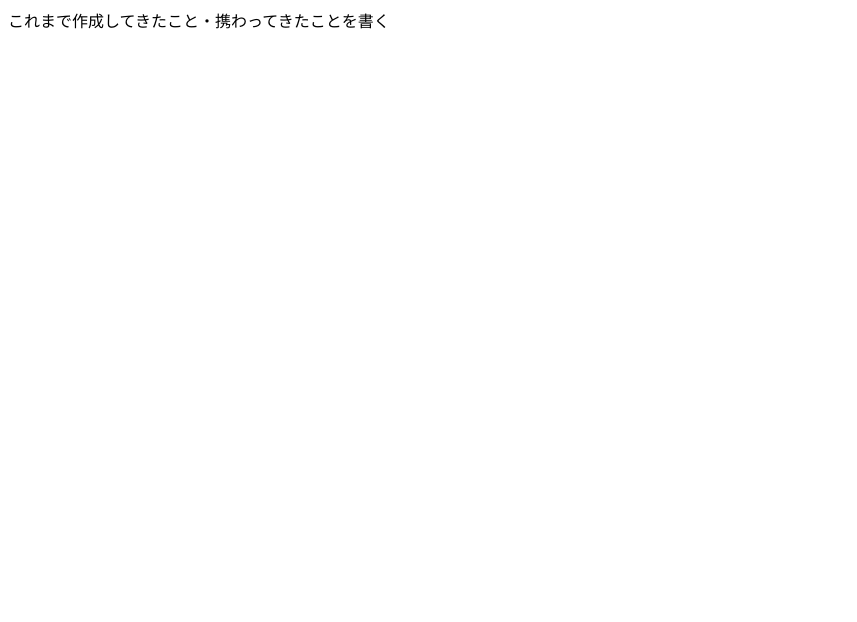
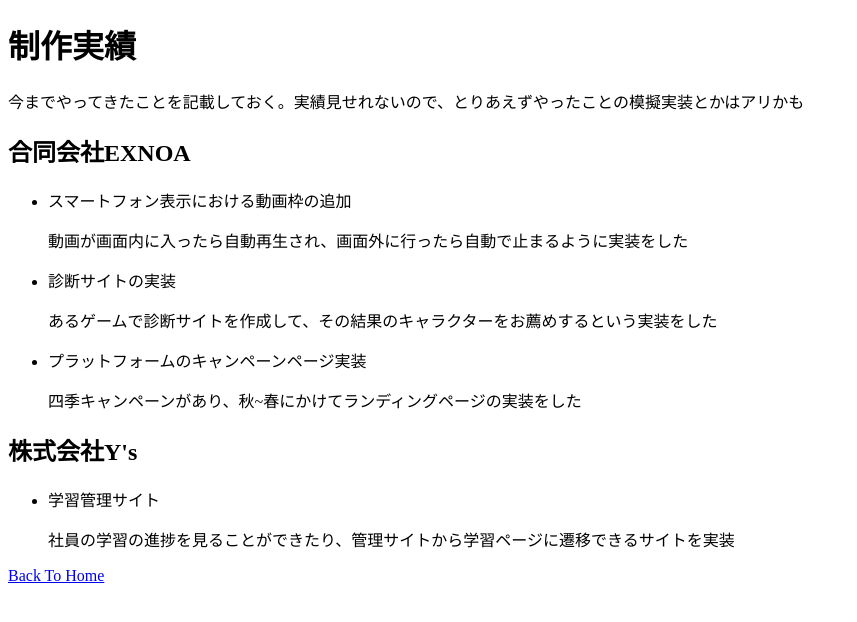
Before and after one commit to toku-chan/portfolio, a Next.js app: page /works in a window 1280 px wide. Shown: the top 622 px of the page, without its empty margins (0-857 px from the left). Built offline with nearby package versions, Linux system fonts and the light colour scheme.

Commit message:
chore: worksページを作成

```diff
--- /dev/null
+++ b/src/feature/Home/Career/config.ts
@@ -0,0 +1,21 @@
+// TODO: いつノジマを退職したか記載
+// TODO: いつY'sの内定をもらったか記載
+// TODO: Y'sでの研修期間を記載
+export const career = [
+  {
+    date: "2017/03",
+    detail: "日本大学商学部経営学科を卒業",
+  },
+  {
+    date: "2017/04",
+    detail: "株式会社ノジマに入社",
+  },
+  {
+    date: "2019/05",
+    detail: "株式会社Y'sに入社",
+  },
+  {
+    date: "2019/05",
+    detail: "合同会社EXNOA（旧: DMM GAMES）に常駐で勤務",
+  },
+];
--- /dev/null
+++ b/src/feature/Works/EXNOA/config.ts
@@ -0,0 +1,16 @@
+// TODO: とりあえずの説明を入れているので、追々直すこと
+// TODO: configとかで管理するのが良いかな
+export const simulatedProductsList = [
+  {
+    title: "スマートフォン表示における動画枠の追加",
+    description: "動画が画面内に入ったら自動再生され、画面外に行ったら自動で止まるように実装をした"
+  },
+  {
+    title: "診断サイトの実装",
+    description: "あるゲームで診断サイトを作成して、その結果のキャラクターをお薦めするという実装をした"
+  },
+  {
+    title: "プラットフォームのキャンペーンページ実装",
+    description: "四季キャンペーンがあり、秋~春にかけてランディングページの実装をした"
+  },
+]
--- /dev/null
+++ b/src/feature/Works/EXNOA/index.tsx
@@ -0,0 +1,17 @@
+import { simulatedProductsList } from "./config";
+
+export function Exnoa() {
+  return (
+    <section>
+      <h2>合同会社EXNOA</h2>
+      <ul>
+        {simulatedProductsList.map((item) => (
+          <li key={item.title}>
+            <p>{item.title}</p>
+            <p>{item.description}</p>
+          </li>
+        ))}
+      </ul>
+    </section>
+  )
+}
--- /dev/null
+++ b/src/feature/Works/Ys/config.ts
@@ -0,0 +1,8 @@
+// TODO: とりあえずの説明を入れているので、追々直すこと
+// TODO: configとかで管理するのが良いかな
+export const simulatedProductsList = [
+  {
+    title: "学習管理サイト",
+    description: "社員の学習の進捗を見ることができたり、管理サイトから学習ページに遷移できるサイトを実装"
+  },
+]
--- /dev/null
+++ b/src/feature/Works/Ys/index.tsx
@@ -0,0 +1,17 @@
+import { simulatedProductsList } from "./config";
+
+export function Ys() {
+  return (
+    <section>
+      <h2>株式会社{`Y's`}</h2>
+      <ul>
+        {simulatedProductsList.map((item) => (
+          <li key={item.title}>
+            <p>{item.title}</p>
+            <p>{item.description}</p>
+          </li>
+        ))}
+      </ul>
+    </section>
+  )
+}
--- a/src/feature/Works/index.tsx
+++ b/src/feature/Works/index.tsx
@@ -1,9 +1,16 @@
-import { Layout } from "~/components/Layout"
+import Link from "next/link";
+import { Layout } from "~/components/Layout";
+import { Exnoa } from "./EXNOA";
+import { Ys } from "./Ys"
 
 export function WorksContent() {
   return (
     <Layout>
-      これまで作成してきたこと・携わってきたことを書く
+      <h1>制作実績</h1>
+      <p>今までやってきたことを記載しておく。実績見せれないので、とりあえずやったことの模擬実装とかはアリかも</p>
+      <Exnoa />
+      <Ys />
+      <Link href="/">Back To Home</Link>
     </Layout>
   )
 }
```
Also changed, not shown: src/feature/Home/Career/Career.tsx (+3 -21 lines).
